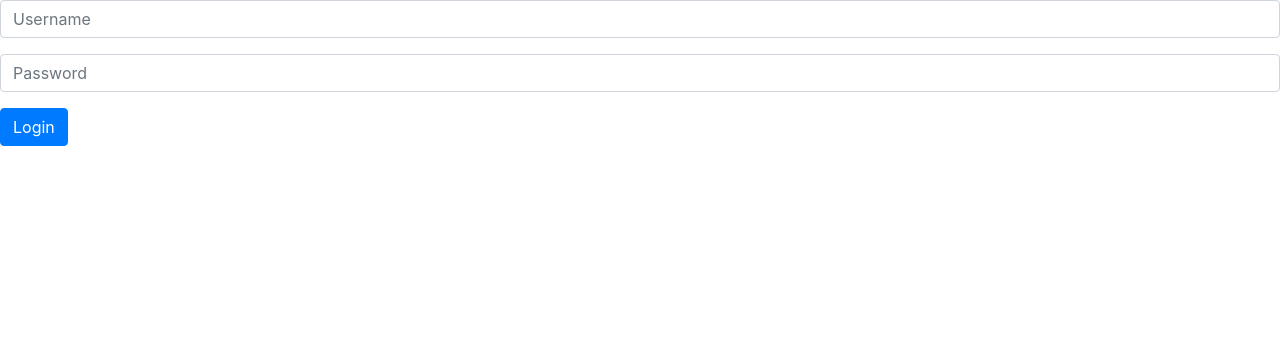
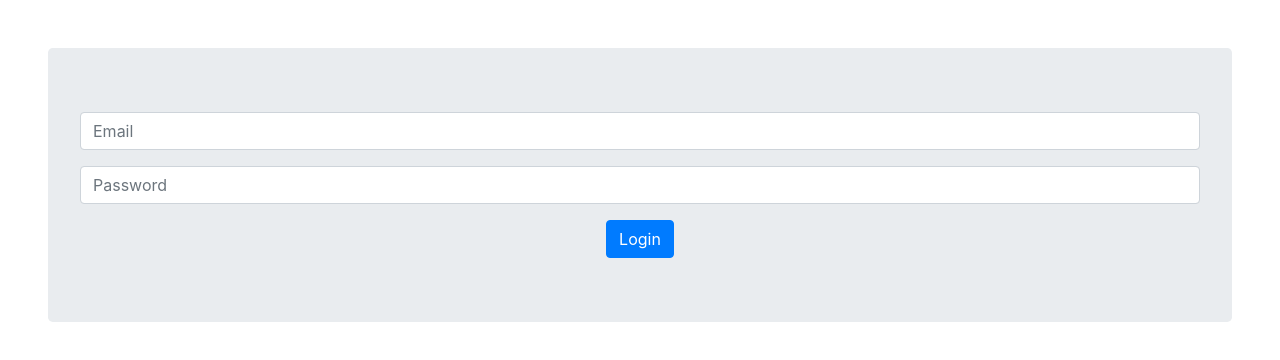
Before and after one commit to rafidhaque/Boss_System_Login, a React (Create React App) app: page /login in a window 1280 px wide. Shown: the top 360 px of the page. Built offline with nearby package versions, Linux system fonts and the light colour scheme.

Commit message:
Update pageLogin.tsx

```diff
--- a/src/layouts/pages/pageLogin.tsx
+++ b/src/layouts/pages/pageLogin.tsx
@@ -9,9 +9,16 @@ export function PageLogin(): JSX.Element {
   const [pass, setPass] = React.useState([]);
 
   return (
+    <body className="gray-bg">
+      <div className="middle-box text-center loginscreen animated fadeInDown jumbotron m-5">
+        <div>
           <div>
             <div className="form-group">
-        <input type="email" className="form-control" placeholder="Username" />
+              <input
+                type="email"
+                className="form-control"
+                placeholder="Email"
+              />
             </div>
 
             <div className="form-group">
@@ -21,9 +28,15 @@ export function PageLogin(): JSX.Element {
                 placeholder="Password"
               />
             </div>
-      <button type="submit" className="btn btn-primary block full-width m-b">
+            <button
+              type="submit"
+              className="btn btn-primary block full-width m-b"
+            >
               Login
             </button>
           </div>
+        </div>
+      </div>
+    </body>
   );
 }
```
Lines whose indentation alone changed are shown as unchanged.
